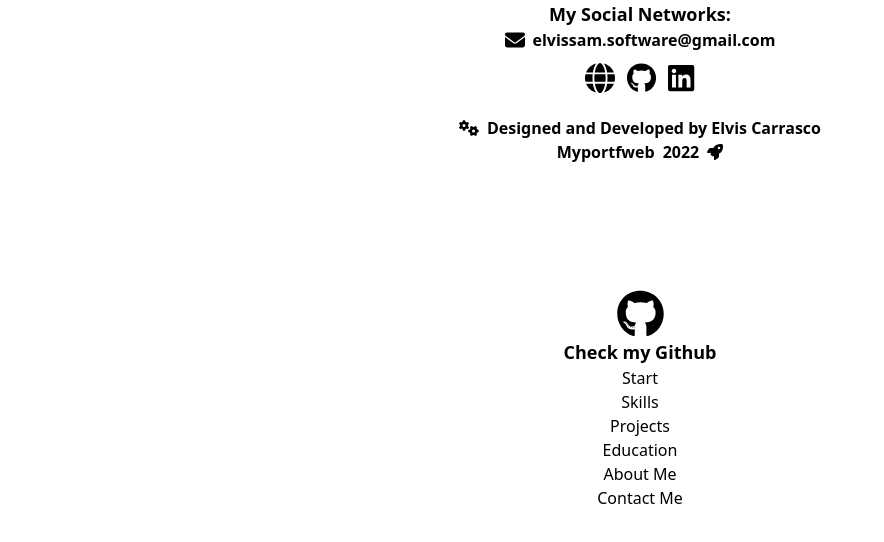
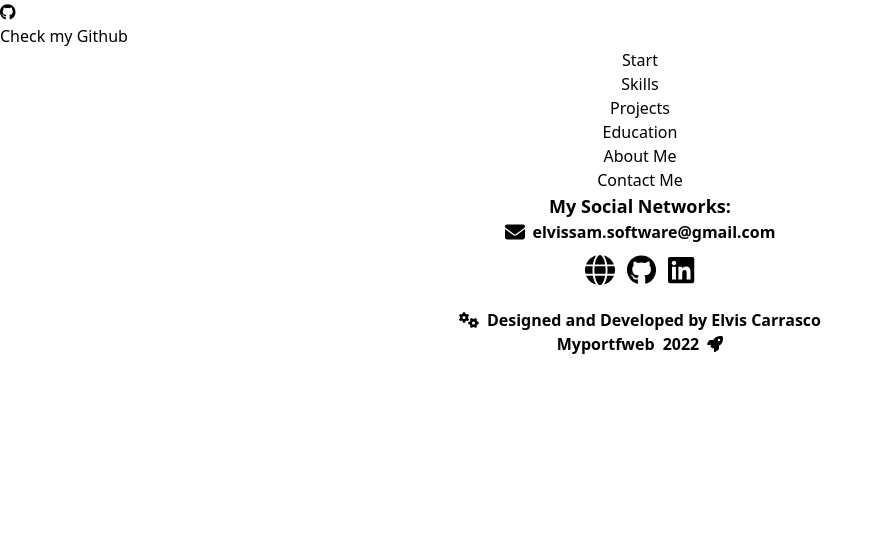
Before and after one commit to Elvissamir/Myportfwebwr, a React (Create React App) app: page / in a window 1280 px wide. Shown: the top 542 px of the page, without its empty margins (0-884 px from the left). Built offline with nearby package versions, Linux system fonts and the light colour scheme.

Commit message:
Add additional styles for Nav component

```diff
--- a/src/components/NavLink.tsx
+++ b/src/components/NavLink.tsx
@@ -11,8 +11,11 @@ const NavLink = ({sectionsInfo}: NavLinkProps) => {
     return (
         <>
             {sectionsInfo.map(sectionInfo =>
-                <a className="nav-link gradient-text" href={sectionInfo.id}>
-                    {sectionInfo.name}
+                <a
+                    className="nav-link gradient-text"
+                    href={sectionInfo.id}
+                    key={sectionInfo.name}>
+                        {sectionInfo.name}
                 </a>
             )}
         </>
--- a/src/components/layout/Nav.tsx
+++ b/src/components/layout/Nav.tsx
@@ -5,12 +5,12 @@ import NavLink from '../NavLink';
 
 const Nav = () => {
     return (
-        <nav className="fixed z-[2000] w-full h-full brand-bg flex">
-            <div className="flex flex-col justify-center w-6/12 mx-auto custom-padding">
-                <div className="flex flex-col justify-center items-center">
-                    <a href={links.github} className='flex flex-col justify-center'>
-                        <FontAwesomeIcon className='text-5xl' icon={{ prefix: 'fab', iconName: 'github' }} />
-                        <p className='text-lg font-black'>Check my Github</p>
+        <nav className="nav brand-bg">
+            <div className="nav-content-wrapper custom-padding">
+                <div className="nav-github-container">
+                    <a href={links.github} className='nav-github-link'>
+                        <FontAwesomeIcon className='nav-github-icon' icon={{ prefix: 'fab', iconName: 'github' }} />
+                        <p className='nav-github-text'>Check my Github</p>
                     </a>
                 </div>
                 <div className='flex flex-col justify-center items-center'>
--- a/src/index.css
+++ b/src/index.css
@@ -7,3 +7,4 @@
 
 /* Components */
 @import './styles/components/NavLink.css';
+@import './styles/components/Nav.css';
--- /dev/null
+++ b/src/styles/components/Nav.css
@@ -0,0 +1,46 @@
+.nav {
+    @apply fixed z-[2000] w-full h-full flex
+}
+
+.nav-content-wrapper {
+    @apply flex flex-col justify-center w-6/12 mx-auto
+}
+
+.nav-github-link-container {
+    @apply flex flex-col justify-center items-center
+}
+
+.nav-github-link {
+    @apply flex flex-col justify-center w-[180px] mx-auto
+}
+
+.nav-github-icon {
+    border-radius: 50%;
+    background: linear-gradient(to bottom right, #ffffff, #ffffff);
+    @apply text-5xl text-gray-800 text-center mx-auto
+}
+
+.nav-github-text {
+    background: linear-gradient(to bottom right, #ffffff, #ffffff);
+    background-clip: text;
+    color: transparent;
+    display: inline-block;
+    border-image: linear-gradient(to bottom right, #ffffff, #ffffff);
+    border-image-slice: 1;
+
+    margin: auto;
+    @apply text-lg font-black
+}
+
+.nav-github-container:hover .nav-github-icon {
+    border-radius: 50%;
+    background: linear-gradient(to bottom right, var(--brand-color-a), var(--brand-color-b));
+}
+
+.nav-github-container:hover .nav-github-text {
+    background: linear-gradient(to bottom right, var(--brand-color-a), var(--brand-color-b));
+    background-clip: text;
+    color: transparent;
+    border-image: linear-gradient(to bottom right, var(--brand-color-a), var(--brand-color-b));
+    border-image-slice: 1;
+}
```
